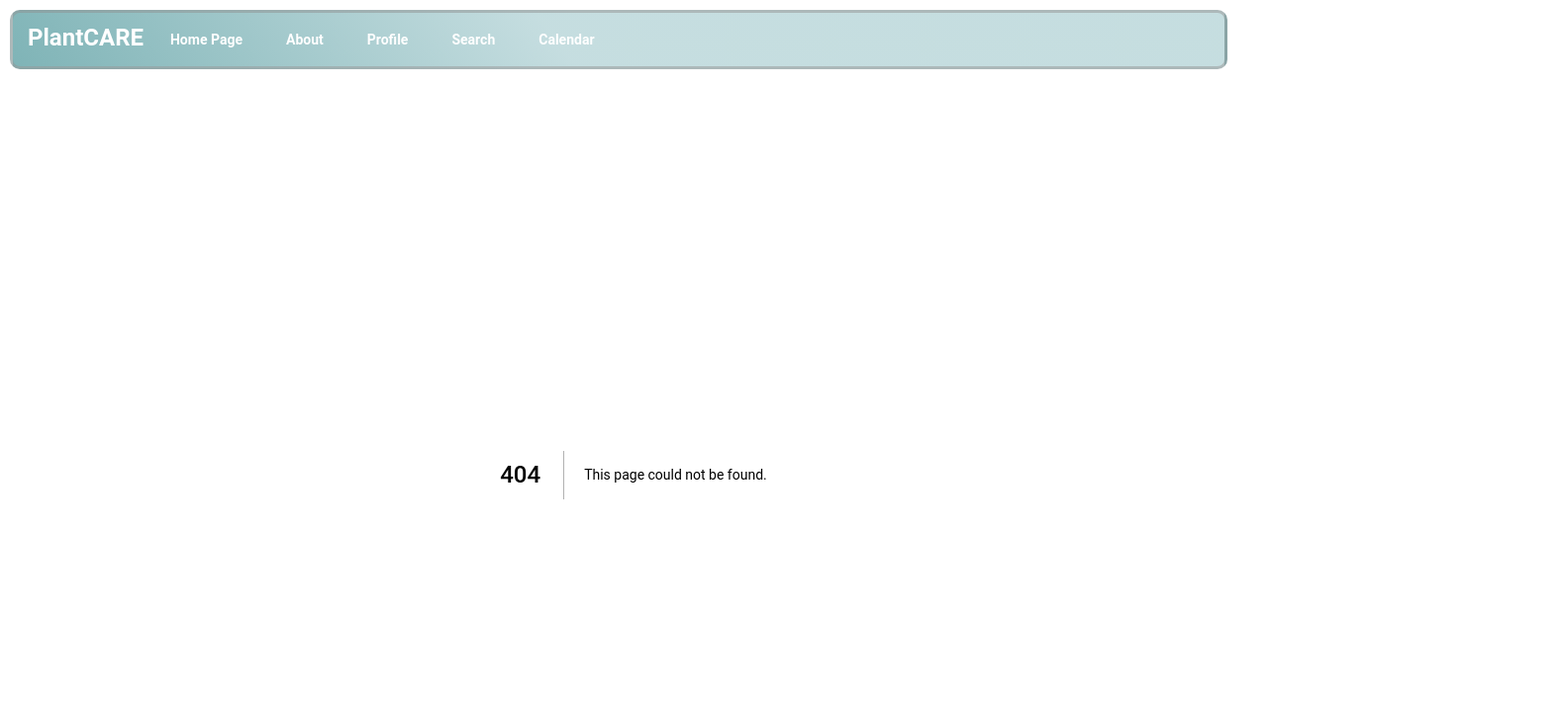
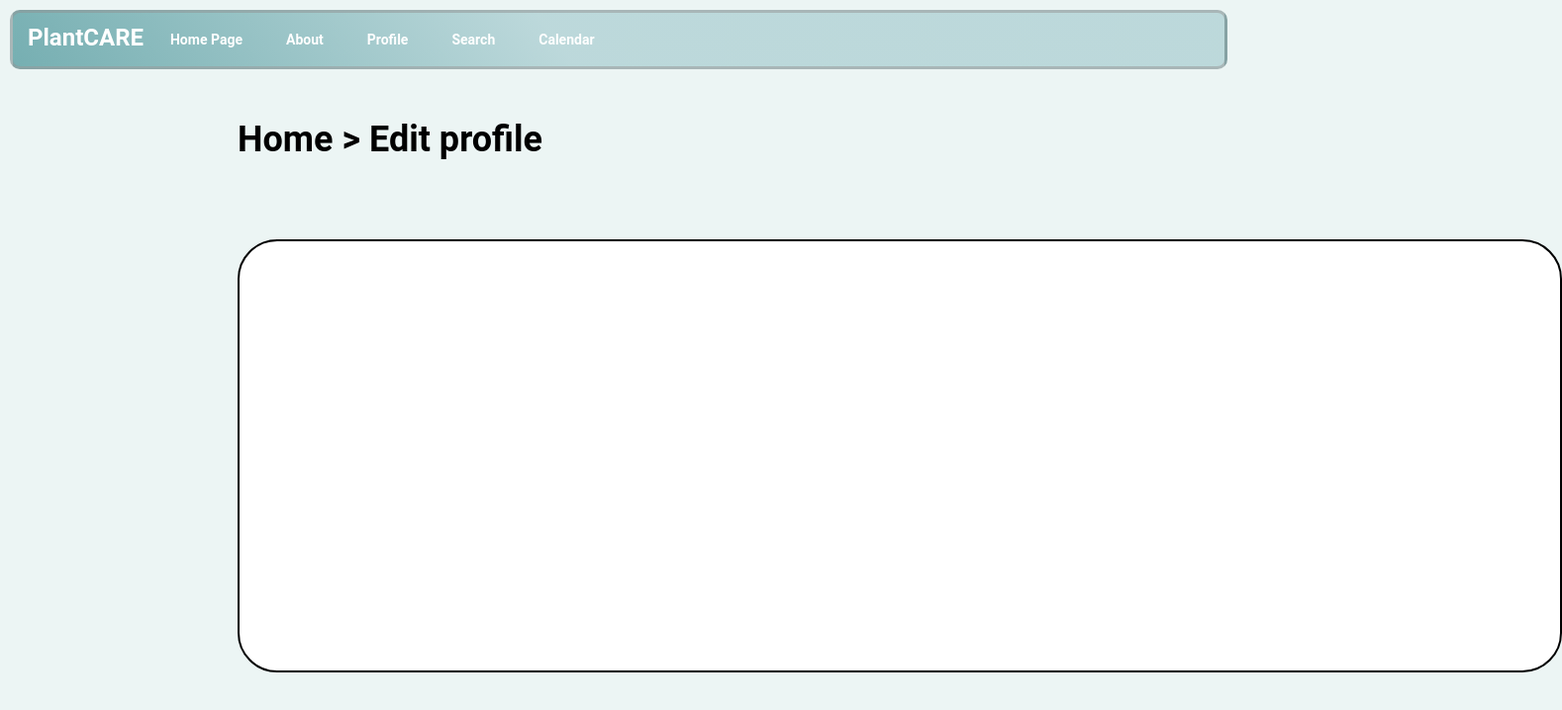
Before and after one commit to essence-666/fontend-project, a Next.js app: page /editProfile in a window 1280 px wide. Before the commit this address had no page. Shown: the top 718 px of the page at 99% size, 1578 px wide, since content can reach past the window. Built offline with nearby package versions, Linux system fonts and the light colour scheme.

Commit message:
style changes in profile and added edition function in profile

```diff
--- /dev/null
+++ b/src/app/editProfile/page.tsx
@@ -0,0 +1,21 @@
+import styles from "../styles/editProfile.module.css";
+
+const editProfilePage = () => {
+    return (
+        <div className={styles.container}>
+            <p className={styles.path}> Home {">"} Edit profile </p>
+            <div className={styles.editContainer}>
+                <div className={styles.nameAndPhoto}>
+                    <div className={styles.name}>
+
+                    </div>
+                    <div className={styles.photo}>
+
+                    </div>
+                </div>
+            </div>
+        </div>
+    );
+};
+
+export default editProfilePage;
--- /dev/null
+++ b/src/app/styles/editProfile.module.css
@@ -0,0 +1,24 @@
+.container {
+    display: flex;
+    justify-content: center;
+    align-items: self-start;
+    flex-direction: column;
+    gap: 80px;
+    width: 85vw;
+    height: 50vw;
+    padding: 40px 61px 40px 240px;
+}
+
+.editContainer {
+    width: 1338px;
+    height: 689px;
+    background-color: #FFFFFF;
+    border-radius: 40px;
+    border: 2px solid black;  /* Изменено */
+    /* box-shadow: 0px 40px 100px 0px #0000004D; */
+}
+
+.path {
+    font-size: 36px;
+    font-weight: 700;
+}
--- a/src/app/styles/profile.module.css
+++ b/src/app/styles/profile.module.css
@@ -76,6 +76,11 @@
   font-weight: 400;
   font-size: 20px;
   line-height: 23.44px;
+}
+
+.editButton {
+    display: flex;
+
 }
 
 .miniImage {
```
Also changed, not shown: src/app/profile/page.tsx (+11 -0 lines), public/assets/edit.png (added).
